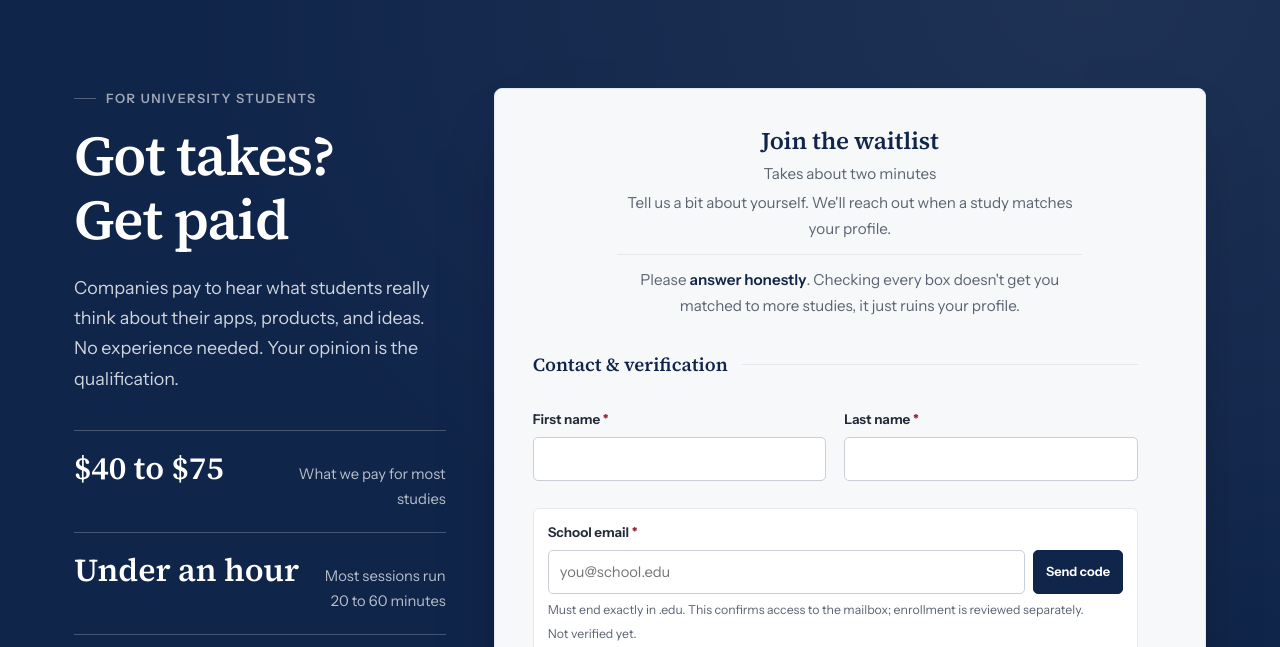
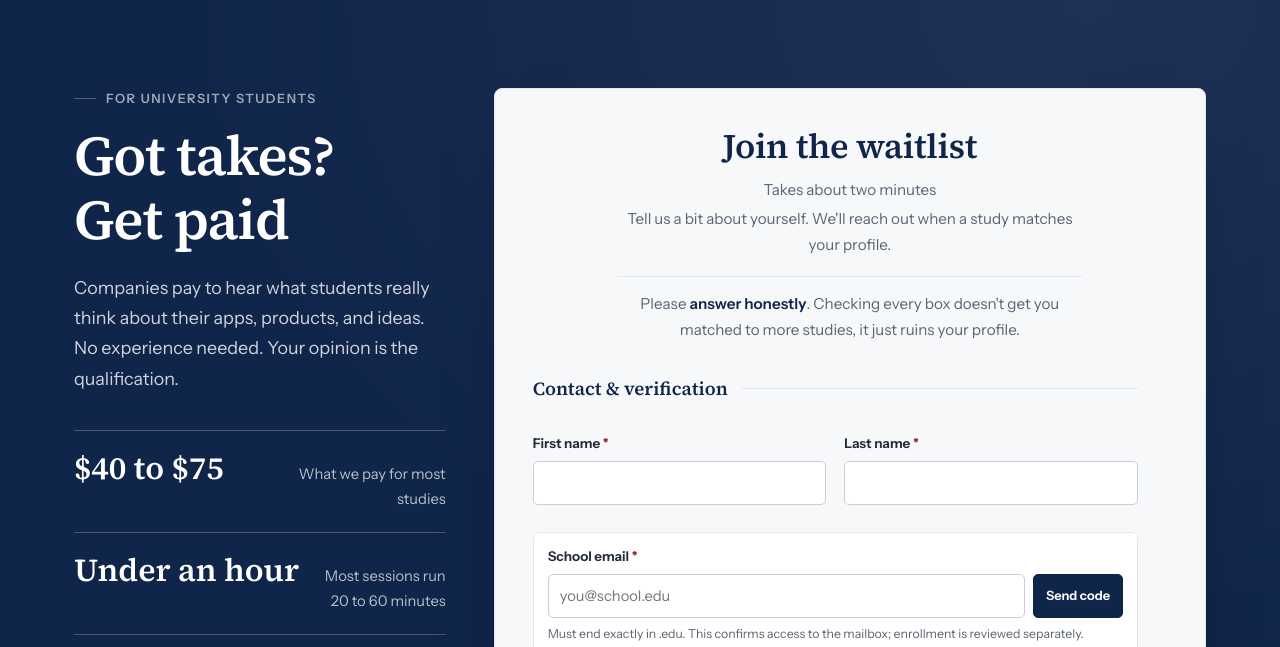
Before and after one commit to 177speedy177/CampusTakes, a website: page students.html in a window 1280 px wide. Shown: the part 73-720 px from the top of the page. Drawn offline with Linux system fonts and the light colour scheme.

Commit message:
Enlarge the waitlist heading and even out the card's intro spacing
The heading read small for how wide the card is, and the gap after
"Takes about two minutes" was much larger than the other paragraph
gaps, making the block feel unbalanced. Sized the h2 up and rebuilt
the vertical rhythm across the kicker, intro, and honesty note.

```diff
--- a/students.html
+++ b/students.html
@@ -84,11 +84,12 @@ h3{font-size:1.15rem;margin-bottom:8px}
   background:var(--off);border:1px solid var(--line);border-radius:8px;padding:38px 38px 42px;color:var(--text);
   text-align:left;
 }
-.waitlist-card h2{font-size:1.5rem;margin-bottom:6px;text-align:center}
+.waitlist-card h2{font-size:clamp(1.85rem,1.5rem + 1vw,2.15rem);margin-bottom:10px;text-align:center}
 .waitlist-card > p{color:var(--muted);font-size:.95rem;margin-bottom:4px;max-width:46ch;margin-inline:auto;text-align:center}
 .waitlist-card p b{color:var(--navy);font-weight:600}
-.waitlist-card .honesty{margin-top:12px;padding-top:12px;border-top:1px solid var(--line)}
-.time-note{font-size:.88rem;color:var(--muted);margin-bottom:14px}
+.waitlist-card .honesty{margin-top:0;padding-top:14px;border-top:1px solid var(--line)}
+.waitlist-card .intro{margin-bottom:18px}
+.time-note{font-size:.88rem;color:var(--muted);margin-bottom:8px}
 .application-form{
   height:620px;margin-top:30px;padding-right:14px;overflow-y:auto;overflow-x:hidden;
   overscroll-behavior:contain;scrollbar-gutter:stable;scrollbar-color:#9BA8BA transparent;
@@ -275,7 +276,7 @@ h1,h2{text-wrap:balance}
       <div class="waitlist-card">
         <h2>Join the waitlist</h2>
         <p class="time-note">Takes about two minutes</p>
-        <p>Tell us a bit about yourself. We'll reach out when a study matches your profile.</p>
+        <p class="intro">Tell us a bit about yourself. We'll reach out when a study matches your profile.</p>
         <p class="honesty">Please <b>answer honestly</b>. Checking every box doesn't get you matched to more studies, it just ruins your profile.</p>
 
         <form class="application-form" id="student-application" novalidate>
```
